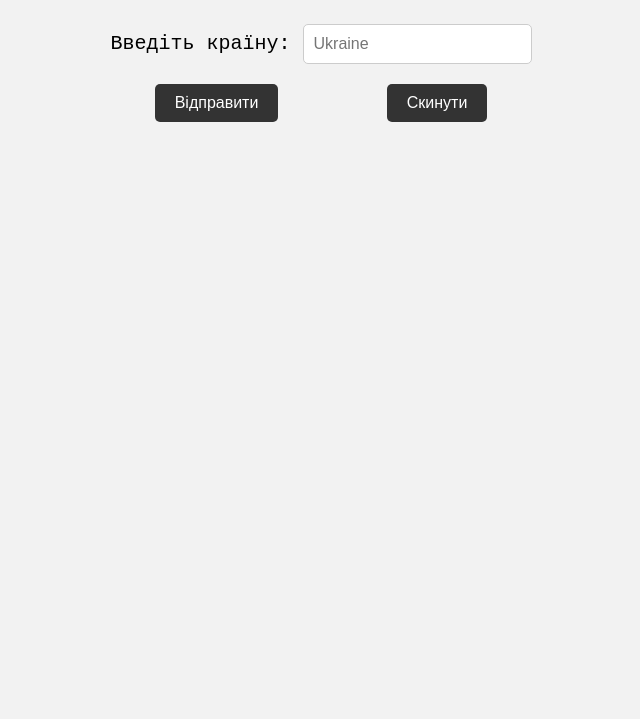
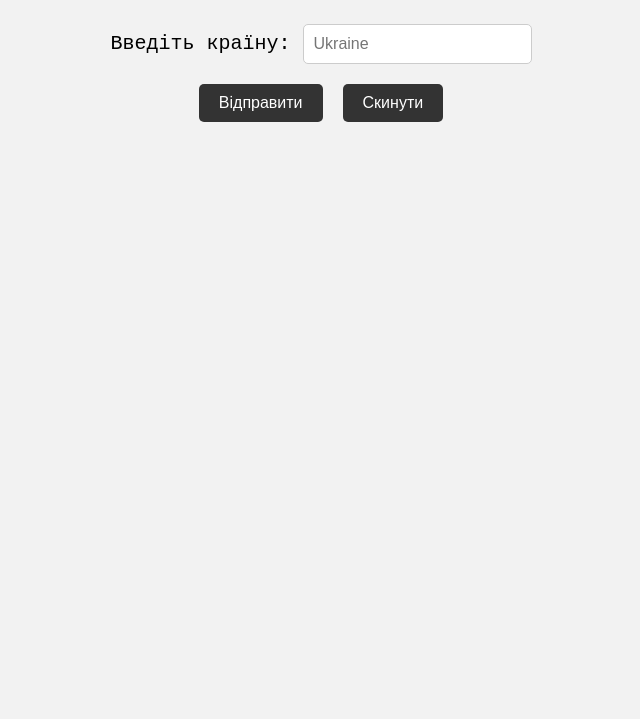
Before and after one commit to maksimkedys/test-task, a plain HTML site: page task-3/index.html in a window 1280 px wide. Shown: the part 81-800 px from the top of the page, without its empty margins (319-959 px from the left). Drawn offline with Linux system fonts and the light colour scheme.

Commit message:
refactoring

```diff
--- a/task-3/index.html
+++ b/task-3/index.html
@@ -4,7 +4,7 @@
 <head>
   <meta charset="UTF-8">
   <meta name="viewport" content="width=device-width, initial-scale=1.0">
-  <title>Document</title>
+  <title>Search universities</title>
   <link rel="stylesheet" href="style.css">
   <script src="main.js" defer></script>
 </head>
--- a/task-3/style.css
+++ b/task-3/style.css
@@ -46,8 +46,6 @@ body {
 }
 
 .form__button {
-  display: block;
-  margin: 0 auto;
   padding: 10px 20px;
   background-color: #333333;
   color: #ffffff;
```
